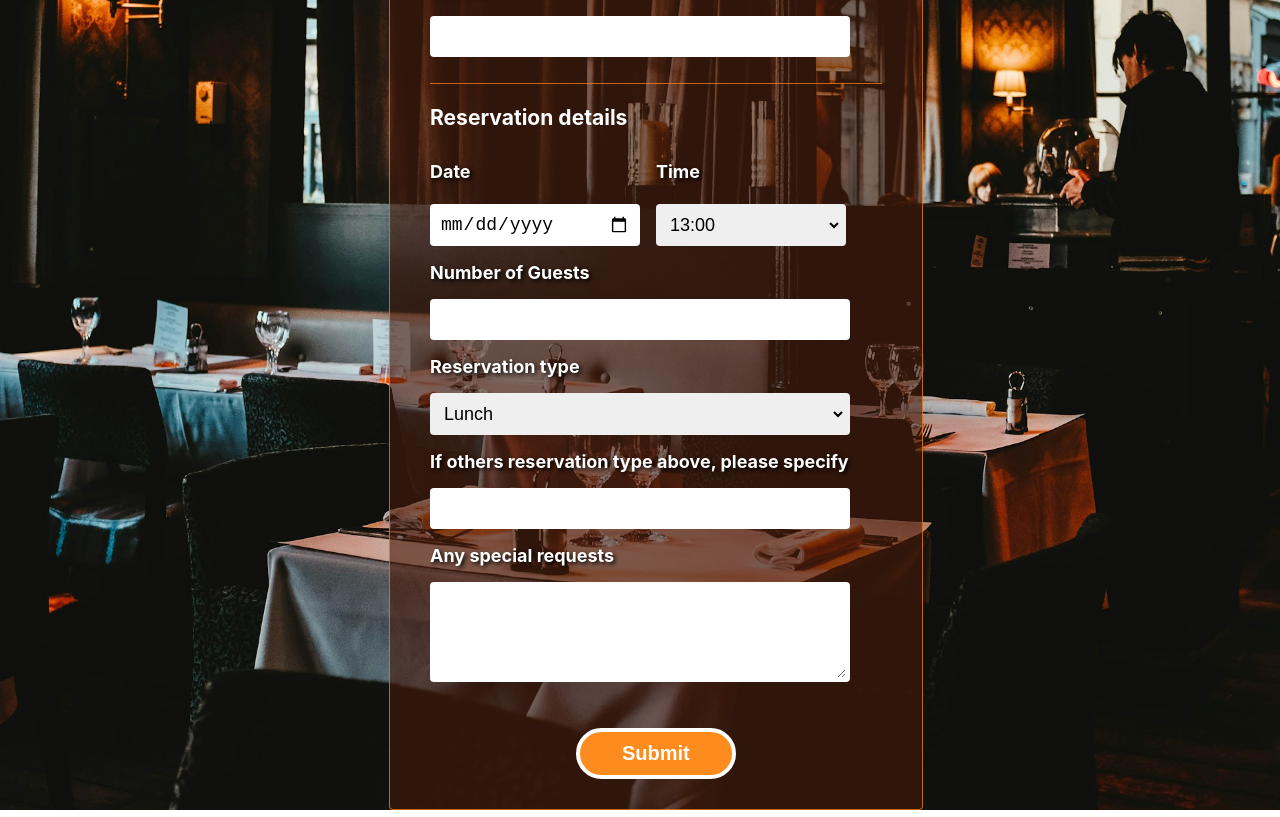
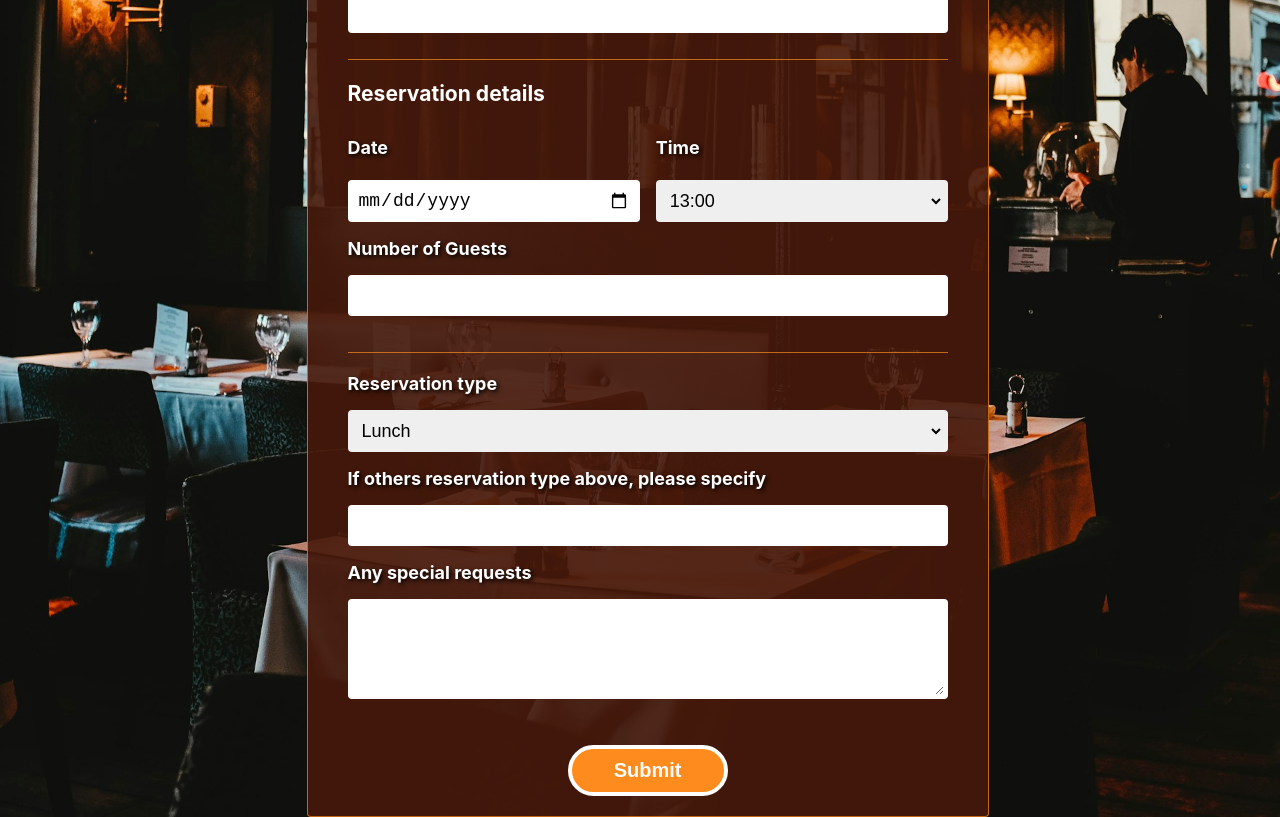
Before and after one commit to primasghar/Form, a React (Vite) app: page / in a window 1280 px wide. Shown: the part 640-1457 px from the top of the page. Built offline with nearby package versions, Linux system fonts and the light colour scheme.

Commit message:
Removed inputs width, added border before reservation type and decreased opacity of card and hover/focus.

```diff
--- a/src/Form/Form.css
+++ b/src/Form/Form.css
@@ -7,9 +7,9 @@
     width: 90%;
     text-align: left;
     border-radius: 4px;
-    padding: 10px 40px;
-    border: 1px solid  rgb(253,139,29,0.7);
-    background-color: rgb(70,25,10, 0.6);
+    padding: 0 40px;
+    border: 1px solid rgb(253, 139, 29, 0.7);
+    background-color: rgb(70, 25, 10, 0.9);
 }
 
 
@@ -19,25 +19,32 @@
     gap:10px;
 }
 
-.sectionTwo{
+.sectionTwo {
     margin: 20px 0;
-    border-top: 1px solid rgb(253,139,29, 0.7);
+    border-top: 1px solid rgb(253, 139, 29, 0.7);
+}
+
+.aboutReservation {
+    border-top: 1px solid rgb(253, 139, 29, 0.7);
+    padding-top: 20px;
+    margin-top: 20px;
 }
 
 .formHeading {
     font-size: 32px;
-    border-bottom: 1px solid rgb(253,139,29, 0.7);
-    padding-bottom: 30px;
+    border-bottom: 1px solid rgb(253, 139, 29, 0.7);
+    padding-bottom: 16px;
 }
 
-.label{
+
+.label {
     font-size: 18px;
     font-weight: 700;
     border-radius: 6px;
     text-shadow: 2px 2px 4px #000000;
 }
 
-.inputs, .optionVal, .fInput, .lInput, .dateInput, .timeVal{
+.inputs, .optionVal, .fInput, .lInput, .dateInput, .timeVal {
     font-size: 18px;
     font-weight: 500;
     border: 4px solid transparent;
@@ -46,46 +53,35 @@
     margin: 6px 0;
 }
 
-.inputs {
-    width: 400px;
-}
-
-.optionVal {
-    width: 420px;
-}
-
 .dateTime, .fullName {
     display: grid;
     grid-template-columns: 1fr 1fr;
     grid-template-rows: 21px 1fr;
-    row-gap: 16px;
+    align-items: center;
+    gap: 16px;
 }
 
 .dateInput, .fInput {
     grid-row: 2;
 }
 
-.dateInput, .timeVal, .fInput, .lInput{
-    width: 190px;
-}
-
 .button {
     color: inherit;
-    background-color:rgb(253,139,29);
+    background-color: rgb(253, 139, 29);
     align-self: center;
     font-size: 20px;
     font-weight: 600;
     border-radius: 60px;
     border: 4px solid white;
     padding: 10px 26px;
-    width:160px;
+    width: 160px;
     margin: 20px 0;
 }
 
-.button:hover, .inputs:hover, .optionVal:hover, .fInput:hover,.lInput:hover, .dateInput:hover, .timeVal:hover,
-.button:focus, .inputs:focus, .optionVal:focus, .fInput:focus,.lInput:focus,.dateInput:focus, .timeVal:focus {
-    color: black;
-    background-color: rgb(253,139,29,0.7);
+.button:hover, .inputs:hover, .optionVal:hover, .fInput:hover, .lInput:hover, .dateInput:hover, .timeVal:hover,
+.button:focus, .inputs:focus, .optionVal:focus, .fInput:focus, .lInput:focus, .dateInput:focus, .timeVal:focus {
+    color: white;
+    background-color: rgb(253, 139, 29, 0.9);
     border: 4px solid black;
     cursor: pointer;
 }
```
